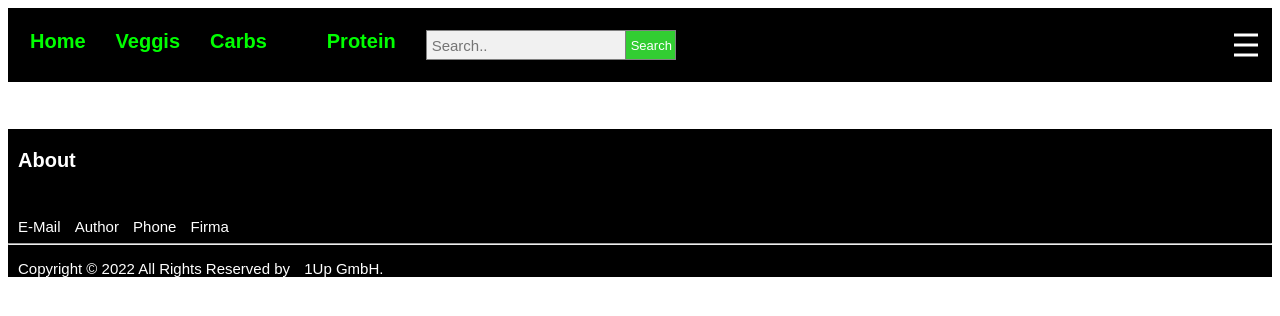
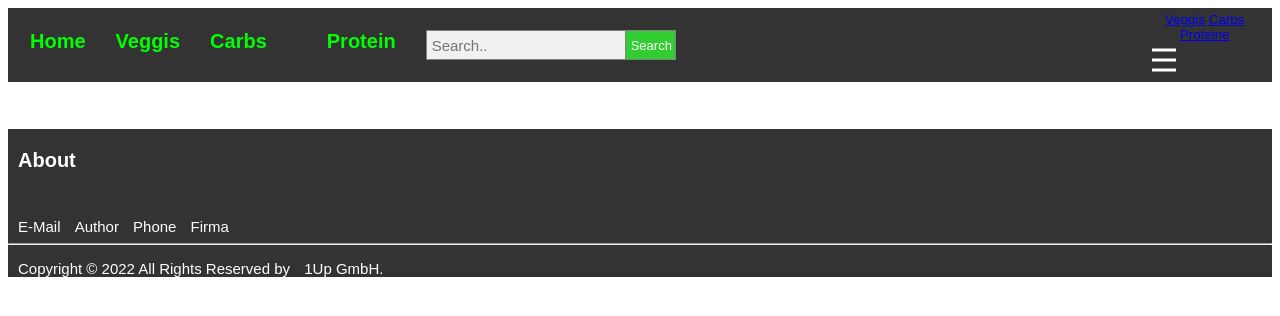
Before and after one commit to Sven1up/StarterProjekt, a PHP site: page /carb.php in a window 1280 px wide. Shown: the top 316 px of the page. Run offline with PHP 8.4, Linux system fonts and the light colour scheme.

Commit message:
tenth commit

```diff
--- a/public/styles.css
+++ b/public/styles.css
@@ -23,7 +23,7 @@
 }
 
 nav{
-    background-color: Black;
+    background-color: #333;
     padding: 2px;
     position: relative;
     justify-content: space-between;
@@ -191,7 +191,7 @@ form.search button:hover {
 
 footer
 {
-    background-color: black;
+    background-color: #333;
     font-size:15px;
     color:white;
     font-family: arial;
--- a/public/templates/footer.php
+++ b/public/templates/footer.php
@@ -17,6 +17,7 @@
 
 </body>
 
+
 <script>
     const burger = document.querySelector('.burger');
 
@@ -24,6 +25,8 @@
         burger.classList.toggle('opened');
     })
 
+
+
 </script>
 
 
--- a/public/templates/nav.php
+++ b/public/templates/nav.php
@@ -19,7 +19,13 @@
             </form>
         </li>
     </ul>
-    <button class="burger" id="burger">
+    <button onclick="myDropFunction()" class="burger" id="burger">
+        <div id="myDropdown" class="dropdown-content">
+            <a href="public/vegi.php">Veggis</a>
+            <a href="public/carb.php">Carbs</a>
+            <a href="public/prot.php">Proteine</a>
+        </div>
+
         <svg width="36" height="36" viewBox="0 0 36 36">
             <path class="line line1" d="M 6,8 H 30 C 30,8 32,8 30,24 30,26 30,28 30,28 L 9,9" />
             <path class="line line2" d="M 6,18 H 30" />
```
